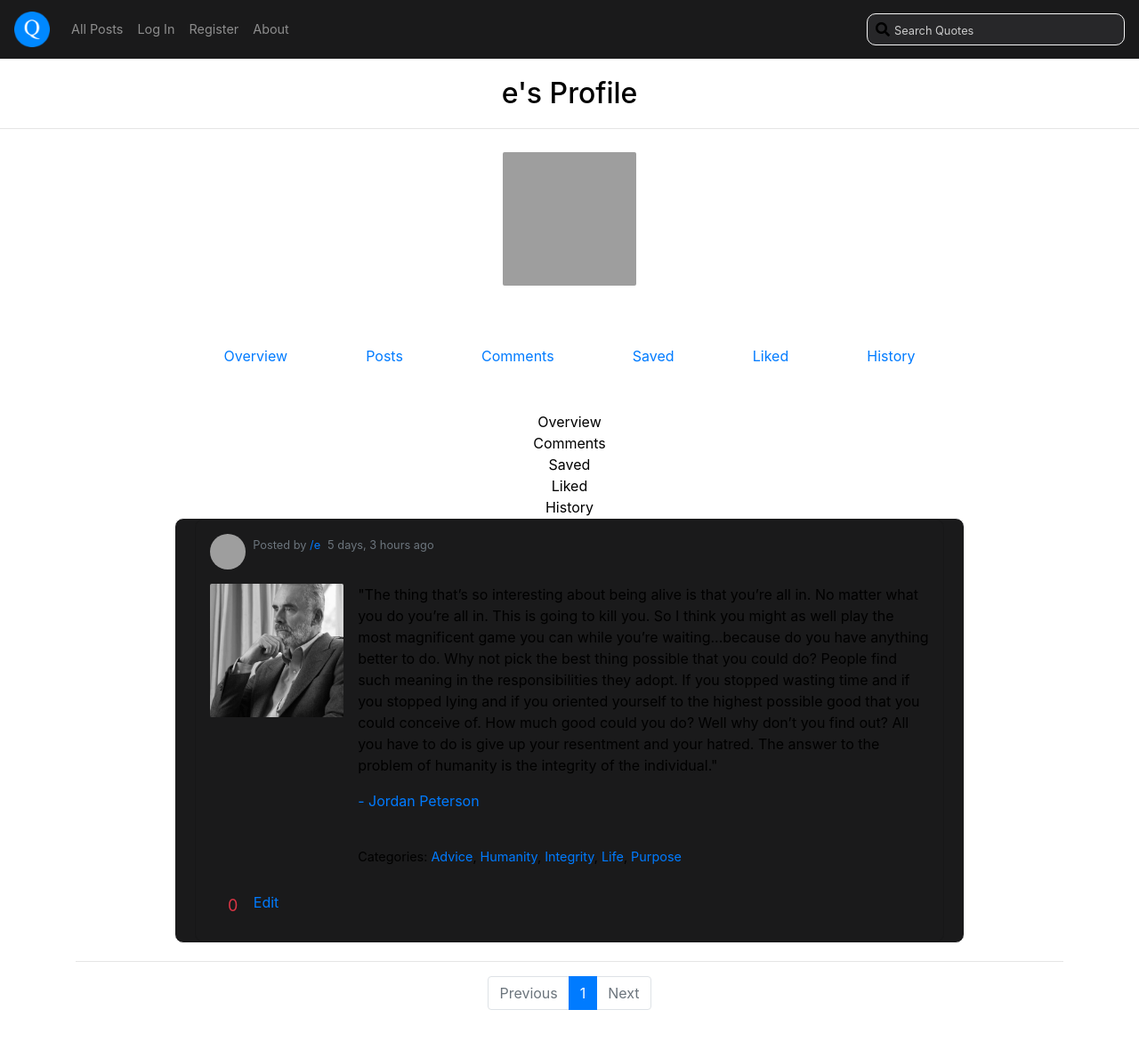
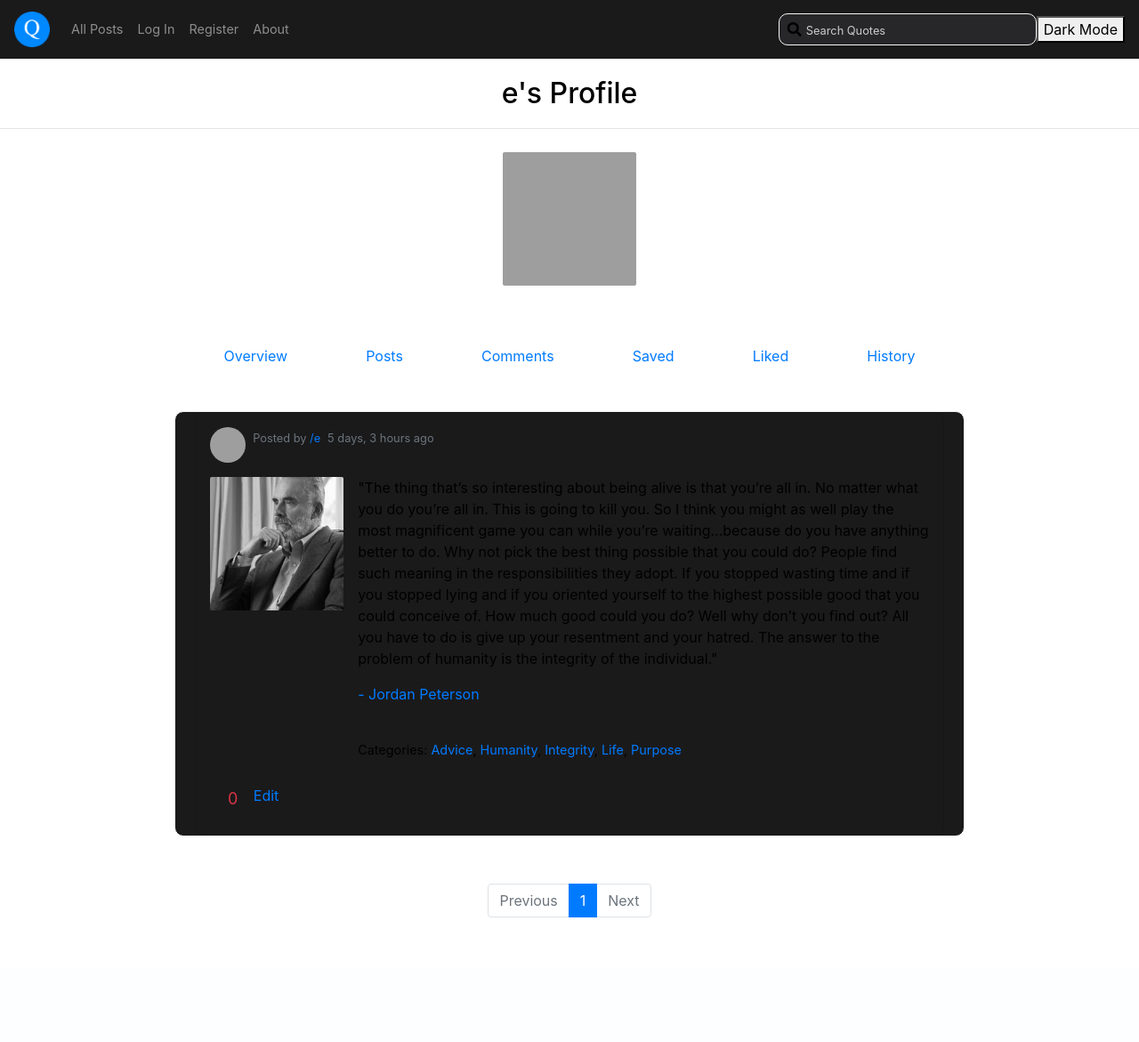
Before and after one commit to ericskotnicki/quotes, a Django app: page /profile/2/ in a window 1280 px wide. Shown: the whole page at 89% size. After the commit the page ends 1031 px from the top, so only its background shows below. Run offline with Django 4.2, Linux system fonts and the light colour scheme; data comes from the database, SQL or seed files in the repository; both versions use the stored data as it was after the commit; data that the repository does not hold is empty; grey boxes are pictures that could not be loaded.

Commit message:
Various code cleanup and css styling changes

```diff
--- a/quote/static/quote/styles.css
+++ b/quote/static/quote/styles.css
@@ -155,6 +157,25 @@ h2 {
     /* padding: 10px; */
 }
 
+/* User info table on profile page */
+.user-info-table {
+    font-size: 0.8em;
+    font-family: 'Roboto', sans-serif;
+    color: #777;
+    margin: 0 auto 20px auto;
+}
+
+.posts-view {
+    display: flex;
+    flex-direction: column;
+    justify-content: center;
+    align-items: center;
+    width: 100%;
+    margin: 0 auto 20px auto;
+}
+
+
+/* Update profile view */
 .update-profile-container {
     display: flex;
     justify-content: center;
--- a/quote/templates/quote/layout.html
+++ b/quote/templates/quote/layout.html
@@ -89,7 +89,7 @@
                 </form>
 
                 <!-- Dark mode Toggle -->
-                <!-- <button type="button" id="theme-toggle">Dark Mode</button> -->
+                <button type="button" id="theme-toggle">Dark Mode</button>
             </div>
         </nav>
 
--- a/quote/templates/quote/profile.html
+++ b/quote/templates/quote/profile.html
@@ -5,7 +5,6 @@
     <hr>
 
     <div class="container">
-
         <!-- Update profile link -->
         {% if user == userprofile %}
             <div class="update-profile-container">
@@ -13,8 +12,6 @@
             </div>
             <br>
         {% endif %}
-
-
 
         <!-- User Profile Info -->
         <div class="profile-info">
@@ -24,6 +21,7 @@
                 <p>No profile picture.</p>
             {% endif %}
             <br>
+
             <!-- Follow/Unfollow user -->
             {% if user != userprofile and user.is_authenticated %}
                 <div class="d-flex align-items-center">
@@ -38,6 +36,24 @@
                 </div>
             {% endif %}
 
+        </div>
+        <hr>
+
+        <!-- Profile Links -->
+        <div class="profile-links-view" id="profile-links-view">
+            <a href="#" class="overview-link" id="overview-link">Overview</a>
+            <a href="#" class="posts-link" id="posts-link">Posts</a>
+            <a href="#" class="comments-link" id="comments-link">Comments</a>
+            <a href="#" class="saved-link" id="saved-link">Saved</a>
+            <a href="#" class="liked-link" id="liked-link">Liked</a>
+            <a href="#" class="history-link" id="history-link">History</a>
+        </div>
+
+        <!-- Profile Views - refer to JavaScript controlling view display '/quote/static//quote/profile.js' -->
+        <div class="profile-view" id="profile-view" data-id="{{ userprofile.id }}">
+
+            <!-- Overview -->
+            <div class="overview-view" id="overview-view">
                 <!-- User info -->
                 {% if user == userprofile %}
                     <table class="user-info-table">
@@ -54,39 +70,29 @@
                     </table>
                 {% endif %}
             </div>
-        <hr>
 
-        <!-- Profile Links -->
-        <div class="profile-links">
-            <a href="#" class="overview-link" id="overview-link">Overview</a>
-            <a href="#" class="posts-link" id="posts-link">Posts</a>
-            <a href="#" class="comments-link"  id="comments-link">Comments</a>
-            <a href="#" class="saved-link"  id="saved-link">Saved</a>
-            <a href="#" class="liked-link"  id="liked-link">Liked</a>
-            <a href="#" class="history-link"  id="history-link">History</a>
+            <!-- Comments -->
+            <div class="comments-view" id="comments-view">
+
             </div>
 
-        <!-- Profile Views - refer to JavaScript /quote/static//quote/profile.js -->
-        <!-- overview, posts, comments, saved, liked, history-->
-        <div class="profile-view" id="profile-view">
+            <!-- Saved -->
+            <div class="saved-view" id="saved-view">
 
-            <!-- overview -->
-            <div id="overview-view">Overview</div>
+            </div>
 
-            <!-- comments -->
-            <div id="comments-view">Comments</div>
+            <!-- Liked -->
+            <div class="liked-view" id="liked-view">
 
-            <!-- saved -->
-            <div id="saved-view">Saved</div>
+            </div>
 
-            <!-- liked -->
-            <div id="liked-view">Liked</div>
+            <!-- History -->
+            <div class="history-view" id="history-view">
 
-            <!-- history -->
-            <div id="history-view">History</div>
+            </div>
 
-            <!-- posts -->
-            <div id="posts-view">
+            <!-- Posts -->
+            <div class="posts-view" id="posts-view">
                 {% if page_obj %}
                     {% for quote in page_obj %}
                         <div class="row">
@@ -174,12 +180,10 @@
                             </ul>
                         </nav>
                     </div>
-
                 {% else %}
                     <p>No posts.</p>
                 {% endif %}
             </div>
-            <!-- End posts view -->
 
         </div>
     </div>
--- a/quote/views.py
+++ b/quote/views.py
@@ -57,9 +57,6 @@ def register(request):
         if password != confirmation:
             messages.error(request, "Passwords must match.")
             return HttpResponseRedirect(reverse("register"))
-            # return render(request, "quote/register.html", {
-            #     "message": "Passwords must match."
-            # })
 
         # Attempt to create new user for User and UserProfile models
         try:
@@ -70,9 +67,6 @@ def register(request):
         except IntegrityError:
             messages.error(request, "Username already taken.")
             return HttpResponseRedirect(reverse("register"))
-            # return render(request, "quote/register.html", {
-            #     "message": "Username already taken."
-            # })
 
         # If user is created successfully, log them in and redirect to index page
         messages.success(request, f"Welcome to Quotes, {username}!")
@@ -88,7 +82,6 @@ def login_view(request):
         # If user submits empty forms, display error message
         if not request.POST["username"] or not request.POST["password"]:
             messages.error(request, "All fields must be filled out.")
-            # return render(request, "network/login.html")
             return HttpResponseRedirect(reverse("login"))
 
         # Attempt to sign user in
@@ -105,9 +98,7 @@ def login_view(request):
         else:
             messages.error(request, "Invalid username and/or password.")
             return HttpResponseRedirect(reverse("login"))
-            # return render(request, "quote/login.html", {
-            #     "message": "Invalid username and/or password."
-            # })
+
     else:
         return render(request, "quote/login.html")
 
@@ -160,7 +151,6 @@ def post_view(request):
             post.categories.add(category)
 
         messages.success(request, "Successful post!")
-
         return HttpResponseRedirect(reverse("index"))
 
     else:
@@ -179,8 +169,9 @@ def search(request):
         return render(request, 'quote/search.html', {'form': form})
 
 """
-@login_required
-def profile(request, view):
+def profile_view(request, view):
+
+    user = json.loads(request.body)['userprofile_id']
 
     # Filter content returned based on view
     if view == "following":
@@ -188,53 +179,62 @@ def profile(request, view):
         user = request.user
         following = user.following.all()
         quotes = Quote.objects.filter(user__in=following).order_by('-timestamp')
+        return JsonResponse(data)
 
     elif view == "followers":
         # Get the logged in user's followers
         user = request.user
         followers = user.followers.all()
         quotes = Quote.objects.filter(user__in=followers).order_by('-timestamp')
+        return JsonResponse(data)
 
     elif view == "liked":
         # Get the logged in user's liked quotes
         user = request.user
         quotes = Quote.objects.filter(likes__user=user).order_by('-timestamp')
+        return JsonResponse(data)
 
     else:
         # Get the user's profile
         user = User.objects.get(pk=view)
         quotes = Quote.objects.filter(user=user).order_by('-timestamp')
+        return JsonResponse(data)
 """
 
 
 def profile(request, id):
-    # Get the user's profile
-    userprofile = User.objects.get(pk=id)
+    try:
+        # Get the user's profile
+        userprofile = User.objects.get(pk=id)
 
-    quotes = Quote.objects.filter(user=userprofile).order_by('-timestamp')
+        quotes = Quote.objects.filter(user=userprofile).order_by('-timestamp')
 
-    paginator = Paginator(quotes, 10)
-    page_number = request.GET.get('page')
-    page_obj = paginator.get_page(page_number)
+        paginator = Paginator(quotes, 10)
+        page_number = request.GET.get('page')
+        page_obj = paginator.get_page(page_number)
 
-    # Get count of quotes, comments, and likes
-    quote_count = Quote.objects.filter(user=userprofile).count()
-    comment_count = Comment.objects.filter(user=userprofile).count()
-    like_count = Like.objects.filter(user=userprofile).count()
+        # Get count of quotes, comments, and likes
+        quote_count = Quote.objects.filter(user=userprofile).count()
+        comment_count = Comment.objects.filter(user=userprofile).count()
+        like_count = Like.objects.filter(user=userprofile).count()
 
-    # Determine if the current user is following the user whose profile is being viewed
-    is_following = False
-    if request.user.is_authenticated:
-        is_following = Follow.objects.filter(follower=request.user, followed=userprofile).exists()
+        # Determine if the current user is following the user whose profile is being viewed
+        is_following = False
+        if request.user.is_authenticated:
+            is_following = Follow.objects.filter(follower=request.user, followed=userprofile).exists()
 
-    return render(request, "quote/profile.html", {
-        'page_obj': page_obj,
-        'userprofile': userprofile,
-        'quote_count': quote_count,
-        'comment_count': comment_count,
-        'like_count': like_count,
-        'is_following': is_following,
-    })
+        return render(request, "quote/profile.html", {
+            'page_obj': page_obj,
+            'userprofile': userprofile,
+            'quote_count': quote_count,
+            'comment_count': comment_count,
+            'like_count': like_count,
+            'is_following': is_following,
+        })
+
+    except ObjectDoesNotExist:
+        # Handle the case where the user with the specified ID does not exist
+        return HttpResponse("User does not exist", status=404)
 
 
 @login_required
@@ -279,7 +279,6 @@ def update_profile(request):
         # Save the changes
         user.save()
         userprofile.save()
-
         messages.success(request, "Profile updated successfully!")
         return HttpResponseRedirect(reverse("profile", args=(user.id,)))
 
@@ -291,7 +290,7 @@ def update_profile(request):
 
 
 def quote(request, id):
-    # Get quote from a post that a user clicked on. Display the quote, its comments, like button, like count, and comment form.
+    # Get quote from a post that a user clicked on
     quote = Quote.objects.get(id=id)
     comments = Comment.objects.filter(quote=quote)
     likes = Like.objects.filter(quote=quote)
@@ -380,10 +379,8 @@ def category(request, name):
 def following(request):
     user = request.user
 
-    # Get the logged in user's following
+    # Get the logged in user's following and count
     following = user.following.all()
-
-    # Get following count
     following_count = user.following.all().count()
 
     # Get all quotes by the users that the logged in user is following and paginate
@@ -428,6 +425,7 @@ def follow(request, id):
     }
 
     return JsonResponse(data)
+
 
 @csrf_exempt
 @login_required
@@ -479,8 +477,8 @@ def like(request, id):
     # Create a JSON response to send back to the client
     data = {
         'likes': quote.likes.count(),   # Updated likes count
-        'liked_by': liked_by,          # List of users that liked the post
-        'user_liked': user_liked,       # Boolean value to determine if user liked the post
+        'liked_by': liked_by,    # List of users that liked the post
+        'user_liked': user_liked,     # Boolean value to determine if user liked the post
     }
 
     return JsonResponse(data)
```
Also changed, not shown: other parts of quote/static/quote/styles.css (+39 -35 lines), quote/static/quote/profile.js (+13 -9 lines), db.sqlite3, 1 other file. Lines whose indentation alone changed are shown as unchanged.
